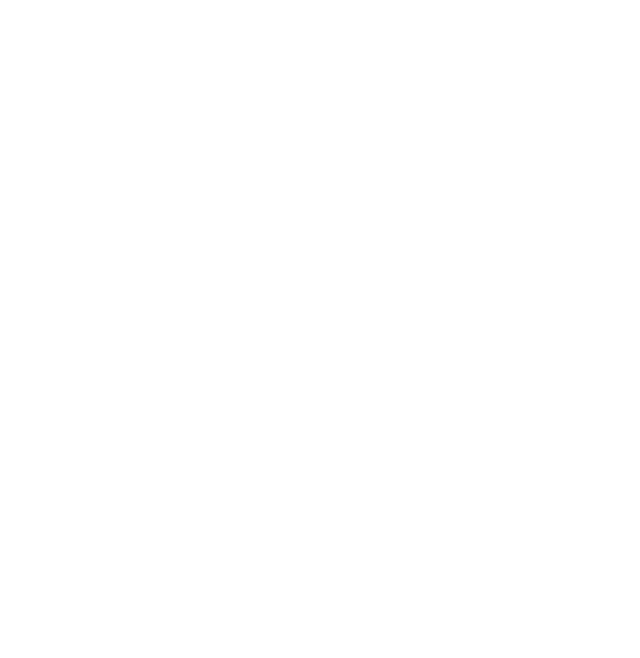
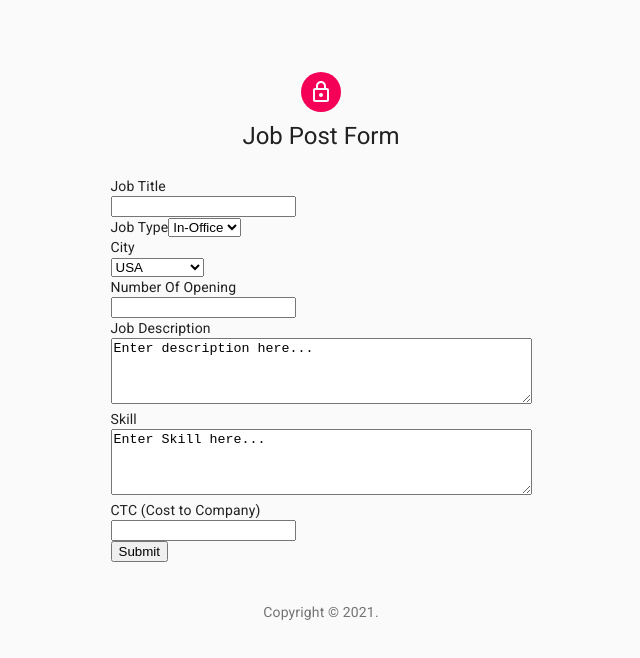
Before and after one commit to nayemk1999/jobMarket-client-site, a React (Create React App) app: page /jobPost in a window 1280 px wide. Shown: the top 658 px of the page, without its empty margins (319-959 px from the left). Built offline with nearby package versions, Linux system fonts and the light colour scheme.

Commit message:
employer form added

```diff
--- a/package.json
+++ b/package.json
@@ -11,6 +11,7 @@
     "firebase": "^8.6.1",
     "react": "^17.0.1",
     "react-dom": "^17.0.1",
+    "react-hook-form": "^7.6.1",
     "react-router-dom": "^5.2.0",
     "react-scripts": "4.0.3",
     "recharts": "^2.0.8",
--- a/src/App.js
+++ b/src/App.js
@@ -9,6 +9,8 @@
 import Home from './components/Home/Home/Home';
 import PrivateRoute from './components/PrivateRoute/PrivateRoute';
 import Dashboard from './components/Dashboard/Dashboard';
+import ApplyJobForm from './components/Dashboard/Employee/ApplyJobForm';
+import JobPostForm from './components/Dashboard/Employer/JobPostForm';
 export const UserContext = createContext()
 const App = () => {
   const [loggedInUser, setLoggedInUser] = useState({});
@@ -29,6 +31,12 @@
           <Route path='/dashboard'>
             <Dashboard />
           </Route>
+          <Route path='/applyJob'>
+            <ApplyJobForm />
+          </Route>
+          <Route path='/jobPost'>
+            <JobPostForm />
+          </Route>
         </Switch>
       </Router>
     </UserContext.Provider>
--- a/src/components/Dashboard/Dashboard.js
+++ b/src/components/Dashboard/Dashboard.js
@@ -1,10 +1,12 @@
 import React from 'react';
 import EmployerPanel from '../Dashboard/Employer/EmployerPanel'
+import AvailableJobsPage from './Employee/AvailableJobsPage';
 
 const Dashboard = () => {
     return (
         <div>
             <EmployerPanel></EmployerPanel>
+            <AvailableJobsPage></AvailableJobsPage>
         </div>
     );
 };
--- /dev/null
+++ b/src/components/Dashboard/Employee/ApplyJobForm.js
@@ -0,0 +1,76 @@
+import React from 'react';
+import Avatar from '@material-ui/core/Avatar';
+import Button from '@material-ui/core/Button';
+import CssBaseline from '@material-ui/core/CssBaseline';
+import TextField from '@material-ui/core/TextField';
+import Grid from '@material-ui/core/Grid';
+import Box from '@material-ui/core/Box';
+import LockOutlinedIcon from '@material-ui/icons/LockOutlined';
+import Typography from '@material-ui/core/Typography';
+import { makeStyles } from '@material-ui/core/styles';
+import Container from '@material-ui/core/Container';
+import { useForm } from 'react-hook-form';
+import { FormControl, InputLabel } from '@material-ui/core';
+
+function Copyright() {
+    return (
+        <Typography variant="body2" color="textSecondary" align="center">
+            {'Copyright © '}
+            {new Date().getFullYear()}
+            {'.'}
+        </Typography>
+    );
+}
+
+const useStyles = makeStyles((theme) => ({
+    paper: {
+        marginTop: theme.spacing(8),
+        display: 'flex',
+        flexDirection: 'column',
+        alignItems: 'center',
+    },
+    avatar: {
+        margin: theme.spacing(1),
+        backgroundColor: theme.palette.secondary.main,
+    },
+    form: {
+        width: '100%', // Fix IE 11 issue.
+        marginTop: theme.spacing(3),
+    },
+    submit: {
+        margin: theme.spacing(3, 0, 2),
+    },
+}));
+
+export default function ApplyJobForm() {
+    const classes = useStyles();
+    const { register, handleSubmit, watch, formState: { errors } } = useForm();
+    const onSubmit = data => console.log(data);
+    return (
+        <Container component="main" maxWidth="xs">
+            <CssBaseline />
+            <div className={classes.paper}>
+                <Avatar className={classes.avatar}>
+                    <LockOutlinedIcon />
+                </Avatar>
+                <Typography component="h1" variant="h5">
+                    Apply Form
+        </Typography>
+                <FormControl>
+                    <form className={classes.form} onSubmit={handleSubmit(onSubmit)}>
+                        <input id="name"
+                            {...register("name", { required: true })} />
+                        <br />
+                        <input {...register("email", { required: true })} /> <br />
+                        <input {...register("number", { required: true })} /> <br />
+                        {errors.exampleRequired && <span>This field is required</span>}
+                        <input type="submit" />
+                    </form>
+                </FormControl>
+            </div>
+            <Box mt={5}>
+                <Copyright />
+            </Box>
+        </Container>
+    );
+}
--- /dev/null
+++ b/src/components/Dashboard/Employee/AvailableJobsPage.js
@@ -0,0 +1,18 @@
+import { Button, Container } from '@material-ui/core';
+import React from 'react';
+import { Link } from 'react-router-dom';
+
+const AvailableJobsPage = () => {
+
+    return (
+        <div>
+            <Container>
+                <h1>This Is Employee Page</h1>
+                <Link variant="contained" color="secondary" to='/applyJob'>Apply to that job</Link>
+            </Container>
+
+        </div>
+    );
+};
+
+export default AvailableJobsPage;
--- a/src/components/Dashboard/Employer/EmployerPanel.js
+++ b/src/components/Dashboard/Employer/EmployerPanel.js
@@ -14,11 +14,12 @@
 import Container from '@material-ui/core/Container';
 import Grid from '@material-ui/core/Grid';
 import Paper from '@material-ui/core/Paper';
-import Link from '@material-ui/core/Link';
 import MenuIcon from '@material-ui/icons/Menu';
 import ChevronLeftIcon from '@material-ui/icons/ChevronLeft';
 import AllJobsPosted from './AllJobsPosted';
 import { mainListItems } from '../listItems';
+import { Button } from '@material-ui/core';
+import { Link } from 'react-router-dom';
 
 function Copyright() {
     return (
@@ -140,6 +141,9 @@
                     <Typography component="h1" variant="h6" color="inherit" noWrap className={classes.title}>
                         Dashboard
           </Typography>
+                    <Typography component="h1" variant="h6" color="inherit" noWrap className={classes.title}>
+                        <Link variant='contained' color="secondary" to='/jobPost'>Post a Job</Link>
+                    </Typography>
                 </Toolbar>
             </AppBar>
             <Drawer
@@ -159,8 +163,11 @@
             </Drawer>
             <main className={classes.content}>
                 <div className={classes.appBarSpacer} />
+
                 <Container maxWidth="lg" className={classes.container}>
+
                     <Grid container spacing={3}>
+
                         <Grid item xs={12}>
                             <Paper className={classes.paper}>
                                 <AllJobsPosted />
--- /dev/null
+++ b/src/components/Dashboard/Employer/JobPostForm.js
@@ -0,0 +1,92 @@
+import React from 'react';
+import Avatar from '@material-ui/core/Avatar';
+import CssBaseline from '@material-ui/core/CssBaseline';
+import Box from '@material-ui/core/Box';
+import LockOutlinedIcon from '@material-ui/icons/LockOutlined';
+import Typography from '@material-ui/core/Typography';
+import { makeStyles } from '@material-ui/core/styles';
+import Container from '@material-ui/core/Container';
+import { useForm } from 'react-hook-form';
+import { FormControl } from '@material-ui/core';
+
+function Copyright() {
+    return (
+        <Typography variant="body2" color="textSecondary" align="center">
+            {'Copyright © '}
+            {new Date().getFullYear()}
+            {'.'}
+        </Typography>
+    );
+}
+
+const useStyles = makeStyles((theme) => ({
+    paper: {
+        marginTop: theme.spacing(8),
+        display: 'flex',
+        flexDirection: 'column',
+        alignItems: 'center',
+    },
+    avatar: {
+        margin: theme.spacing(1),
+        backgroundColor: theme.palette.secondary.main,
+    },
+    form: {
+        width: '100%', // Fix IE 11 issue.
+        marginTop: theme.spacing(3),
+    },
+    submit: {
+        margin: theme.spacing(3, 0, 2),
+    },
+}));
+
+export default function JobPostForm() {
+    const classes = useStyles();
+    const { register, handleSubmit, watch, formState: { errors } } = useForm();
+    const onSubmit = data => console.log(data);
+    return (
+        <Container component="main" maxWidth="xs">
+            <CssBaseline />
+            <div className={classes.paper}>
+                <Avatar className={classes.avatar}>
+                    <LockOutlinedIcon />
+                </Avatar>
+                <Typography component="h1" variant="h5">
+                    Job Post Form
+        </Typography>
+                <FormControl>
+                    <form className={classes.form} onSubmit={handleSubmit(onSubmit)}>
+                        <label>Job Title</label> <br />
+                        <input id="title" {...register("title", { required: true })} /><br />
+                        <label>Job Type</label>
+                        <select {...register("jobType")}>
+                            <option value="in-office">In-Office</option>
+                            <option value="remote">Remote</option>
+                        </select><br />
+                        <label>City</label><br />
+                        <select {...register("city")}>
+                            <option value="USA">USA</option>
+                            <option value="india">India</option>
+                            <option value="bangladesh">Bangladesh</option>
+                            <option value="germany">Germany</option>
+                            <option value="others">Others</option>
+                        </select><br />
+                        <label for='jobOpenNumber'>Number Of Opening</label><br />
+                        <input id='jobOpenNumber' type='number' {...register("jobOpenNumber", { required: true })} /> <br />
+                        <label>Job Description</label><br />
+                        <textarea rows="4" cols="50" name="comment" {...register("description", { required: true })} form="usrform">Enter description here...</textarea>
+                        <label>Skill</label><br />
+                        <textarea defaultValue='Enter Skill here...' {...register("skill", { required: true })}  rows="4" cols="50" form="usrform"></textarea>
+                        <label>CTC (Cost to Company)</label> <br />
+                        <input type='number' {...register("cost", { required: true })} /> <br />
+
+                        {errors.exampleRequired && <span>This field is required</span>}
+                        <input type="submit" />
+                    </form>
+                </FormControl>
+            </div>
+            <Box mt={5}>
+                <Copyright />
+            </Box>
+        </Container>
+    );
+}
```
Also changed, not shown: 1 other file (tests, documents, lock files or other folders).
